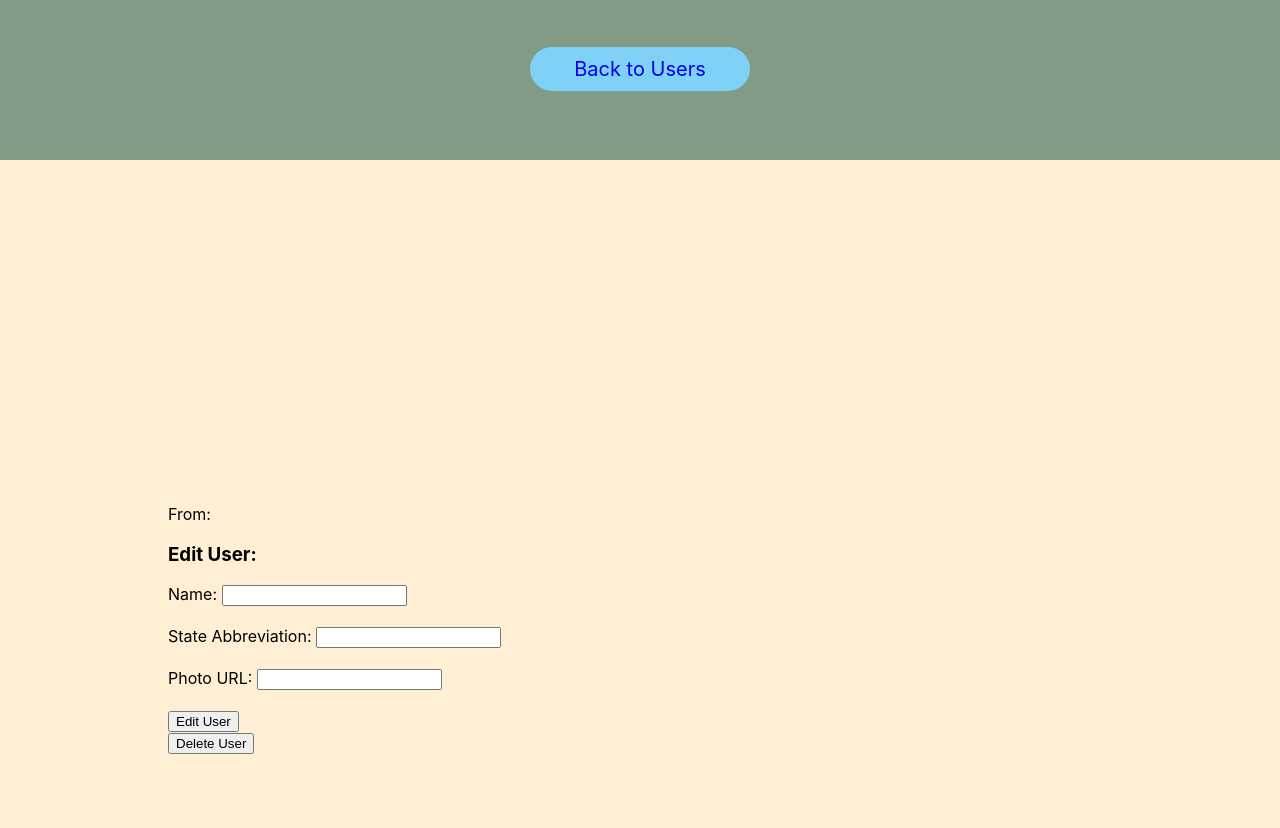
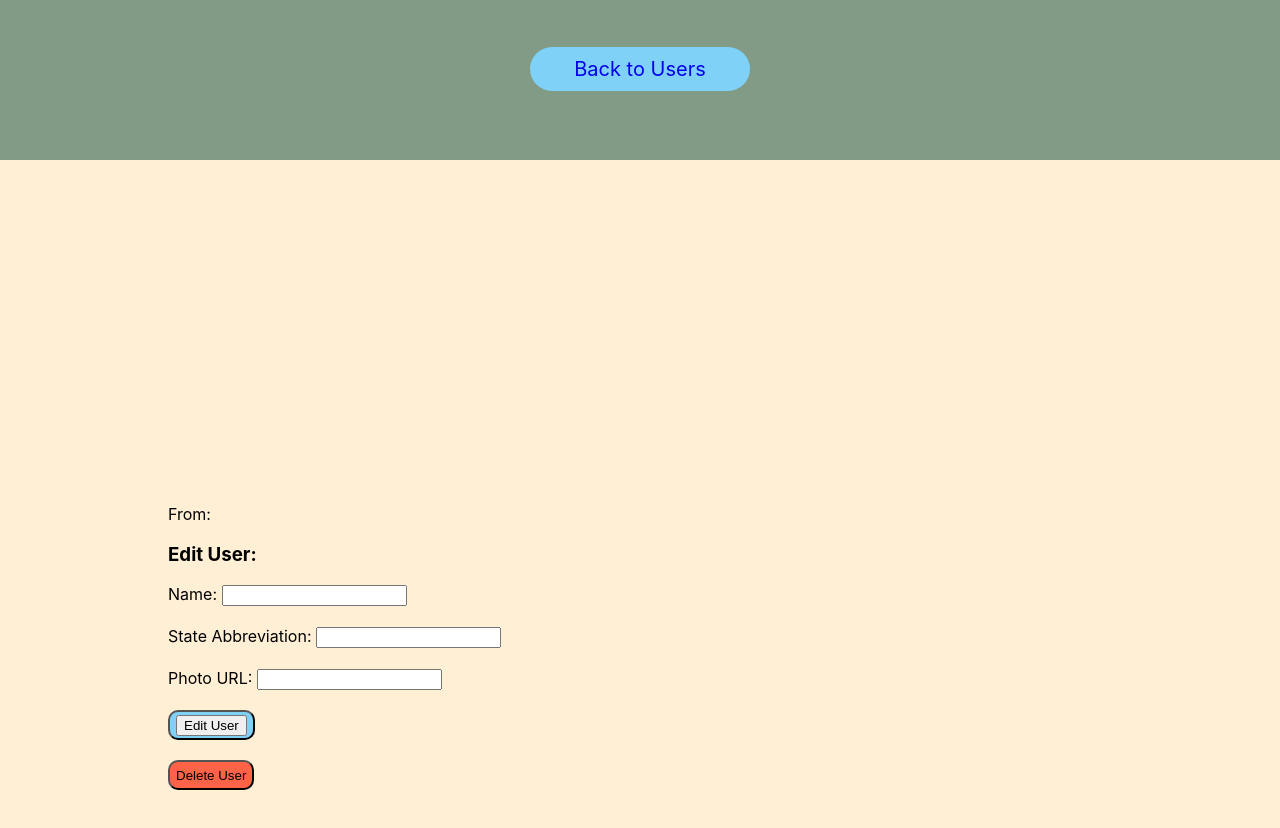
Before and after one commit to atlgouda/project-4, a React (Create React App) app in the folder client/: page /users/1 in a window 1280 px wide. Shown: the top 828 px of the page. Built offline with nearby package versions, Linux system fonts and the light colour scheme; no server answers.

Commit message:
presentation commit

```diff
--- a/client/src/components/User.js
+++ b/client/src/components/User.js
@@ -3,6 +3,18 @@ import {Link} from 'react-router-dom'
 import axios from 'axios'
 import styled from 'styled-components'
 
+
+const EditButton = styled.button`
+  background: #7FD1F7;
+  height: 30px;
+  border-radius: 10px;
+`
+
+const DeleteButton = styled.button`
+  background: tomato;
+  height: 30px;
+  border-radius: 10px;
+`
 const StyledButton = styled.div`
     background-color: #7FD1F7;
     font-size: 20px;
@@ -122,10 +134,10 @@ export default class User extends Component {
               onChange = {this.handleChange}
                />
               <br></br><br></br>
-              <input type='submit' value = 'Edit User' onClick={() => {this.goBack()}} />
+              <EditButton><input type='submit' value = 'Edit User' onClick={() => {this.goBack()}} /></EditButton>
             </form>
-          </div>
-          <button onClick={() => this.handleDelete(user.id)}>Delete User</button></BodyText>
+          </div><br></br>
+          <DeleteButton onClick={() => this.handleDelete(user.id)}>Delete User</DeleteButton></BodyText>
         </PageBody>
       </div>
     )
--- a/client/src/components/UserPage.js
+++ b/client/src/components/UserPage.js
@@ -3,8 +3,27 @@ import {Link} from 'react-router-dom'
 import axios from 'axios'
 import styled from 'styled-components'
 
+
+const Image = styled.img`
+  height: 30vmin;
+  border-radius: 200px;
+`
+const SignUp = styled.div`
+    text-align: center;
+    font-size: 3vh;
+    font-weight: bolder;
+`
 const UserNames = styled.div`
     font-size: 5vh;
+    padding-bottom: 25px;
+    padding-top: 40px;
+    display: flex;
+    margin-left: 5%;
+    justify-content: space-around;
+    flex-wrap: wrap;
+    a {
+        text-decoration: none;
+    }
 `
 const StyledButton = styled.div`
     background-color: #7FD1F7;
@@ -73,10 +92,13 @@ export default class UserPage extends Component {
     }
 
   render() {
+
       const userContent = this.state.users.map((user, i) => {
           return (
               <div key={i}>
-                <Link to={`/users/${user.id}`}>{user.name}</Link>
+              <Image src={user.photo_url} />
+                <Link to={`/users/${user.id}`}>{user.name}</Link><br></br>
+
               </div>
           )
       })
@@ -85,12 +107,15 @@ export default class UserPage extends Component {
           <Header><h1>Select User</h1>
           <StyledButton><Link to='/parks'>Parks Page</Link></StyledButton></Header>
           <PageBody>
+          <UserNames>
+
+            {userContent}
+            </UserNames>
             <BodyText>
 
-        <UserNames>
-        {userContent}
-        </UserNames>
+
         <br></br>
+        <SignUp>
                 <div>Sign Up!</div>
                 <form onSubmit={this.handleSubmit}>
                     <input className ="enterHere"
@@ -126,6 +151,7 @@ export default class UserPage extends Component {
 
                     <form type='submit' value='add user'></form>
                     </form>
+                    </SignUp>
                     </BodyText>
                 </PageBody>
       </div>
```
Also changed, not shown: 1 other file (tests, documents, lock files or other folders).
